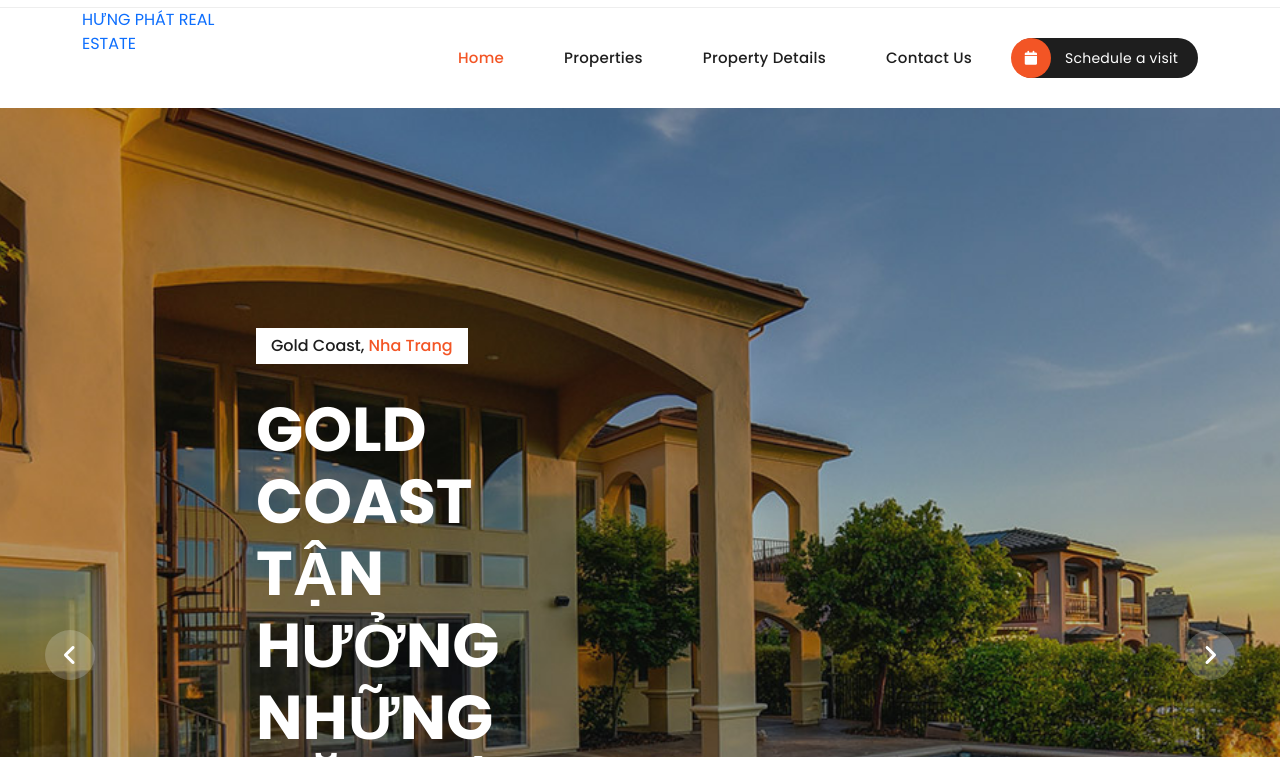
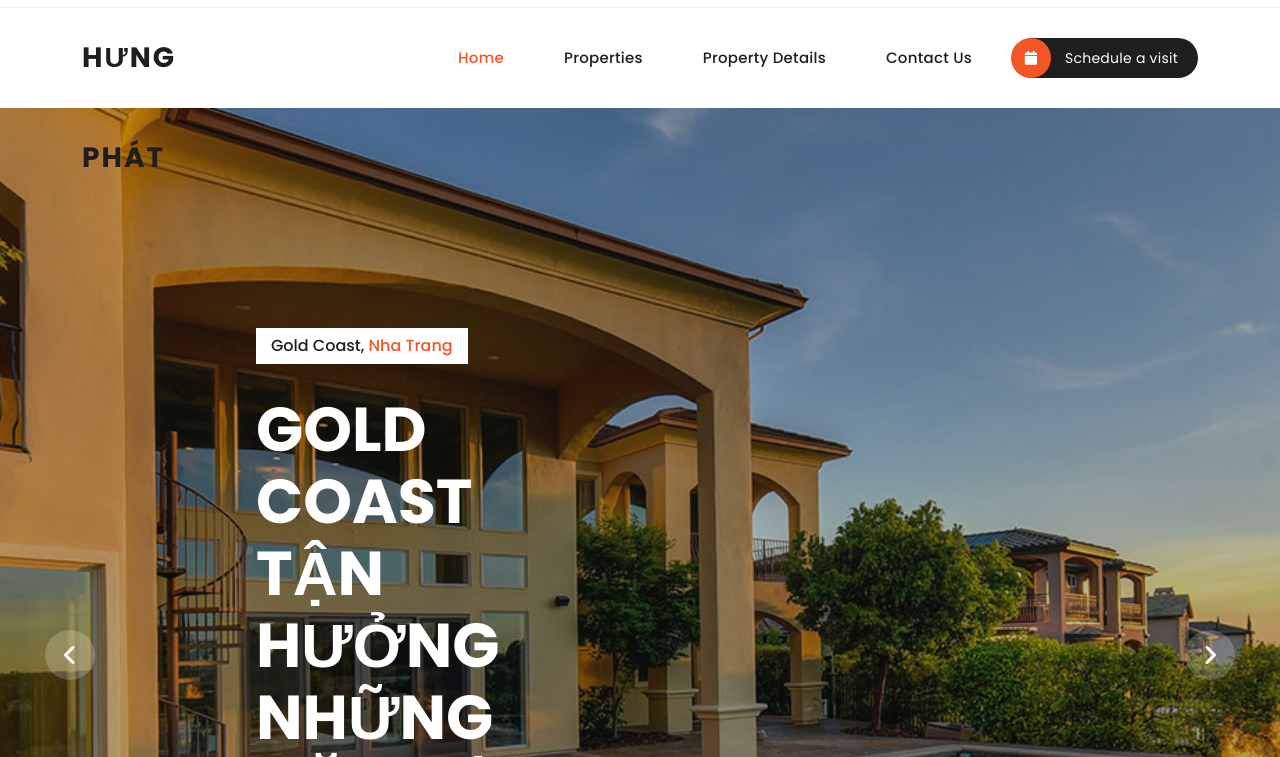
Before and after one commit to vietsnake7/peaceland.github.io, a plain HTML site: page index.html in a window 1280 px wide. Shown: the part 43-800 px from the top of the page. Drawn offline with nearby package versions, Linux system fonts and the light colour scheme.

Commit message:
Update index.html

```diff
--- a/index.html
+++ b/index.html
@@ -72,7 +72,7 @@ https://templatemo.com/tm-591-villa-agency
                 <nav class="main-nav">
                     <!-- ***** Logo Start ***** -->
 <a href="index.html" class="logo">
-    <span>HƯNG PHÁT REAL ESTATE</span>
+    <h1>HƯNG PHÁT</h1>
                     </a>
                     <!-- ***** Logo End ***** -->
                     <!-- ***** Menu Start ***** -->
```
